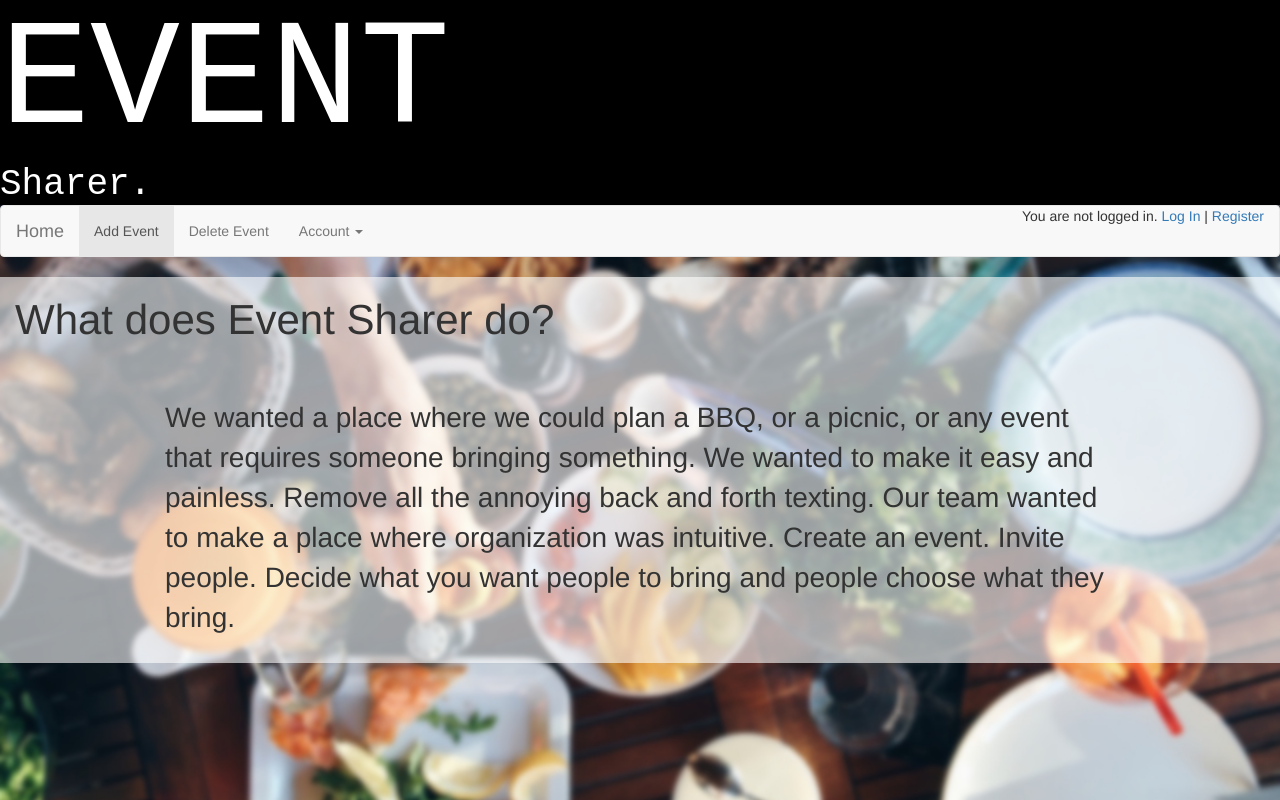
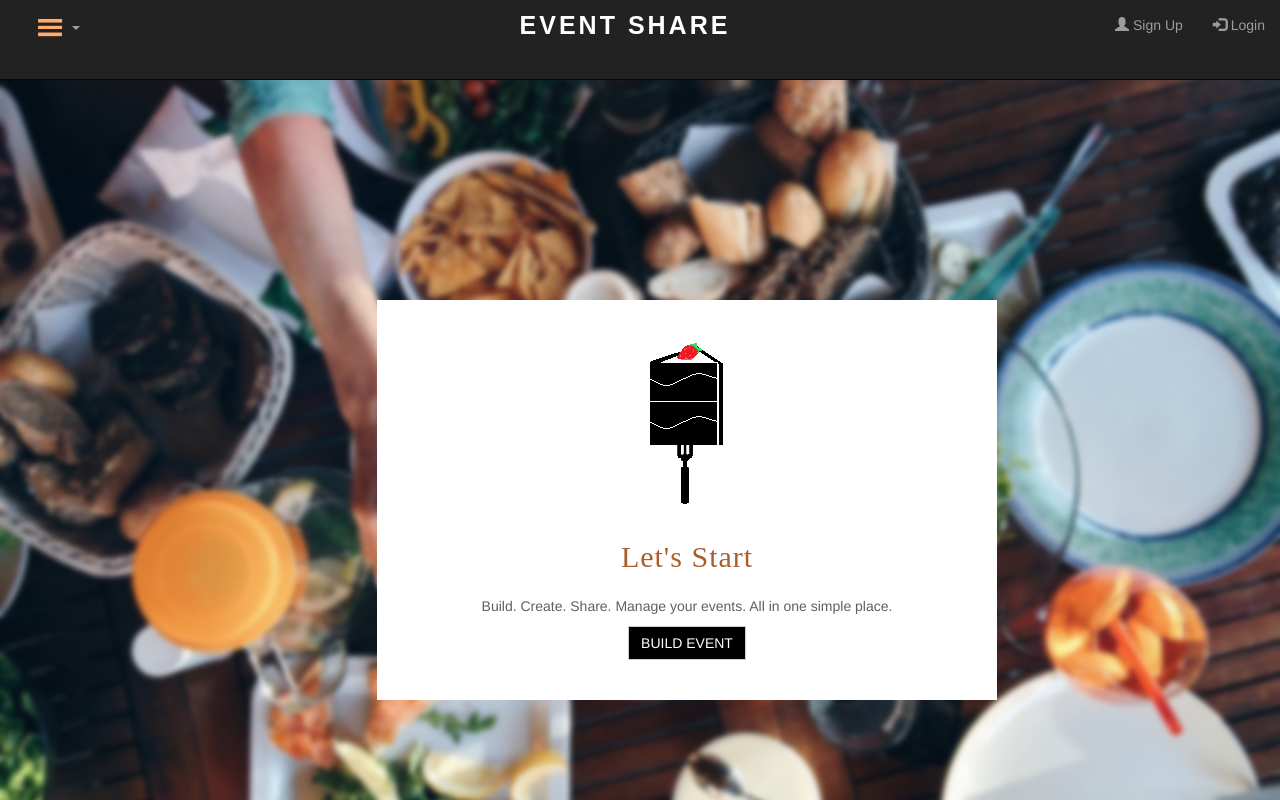
Before and after one commit to big1surg/445webapp, a PHP site: page / in a window 1280 px wide. Run offline with PHP 8.4, Linux system fonts and the light colour scheme.

Commit message:
newest version

```diff
--- a/index.php
+++ b/index.php
@@ -1,202 +1,81 @@
-<!--this php file is for someone already logged in-->
+<!--VERSION2 this php file is for someone already logged in-->
 
 <?php
-//index.php
-//echo '<link href="headings.css" rel="stylesheet">';
-//echo '<link href="indexPage.css" rel="stylesheet">';
 require_once 'includes/global.inc.php';
 ?>
 
 <meta charset="utf-8">
-<meta name="viewport" content="width=device-width, initial-scale=1">
-<link rel="stylesheet" href="indexCSS.css">
+<meta name="viewport" content="width=device-width, initial-scale=1, maximum-scale=1">
+<link rel="stylesheet" href="indexPageCSS.css">
 <link rel="stylesheet" href="bootstrap/bootstrap/css/bootstrap.min.css">
 <script src="https://ajax.googleapis.com/ajax/libs/jquery/1.12.4/jquery.min.js"></script>
 <script src="http://maxcdn.bootstrapcdn.com/bootstrap/3.3.7/js/bootstrap.min.js"></script>
 
 <html>
 <head>
-<style>
-.mySlides {display:none;}
-</style>
 
-<div>
-<style>
-h2{background-color:black; color: white; border: 1px solid; padding:0; margin:0; font-family: "Courier New", georgia, verdana}
-h1{background-color:black; color: white; padding:0; margin:0; font-family: "Courier New", georgia, verdana}
-#eventTitle{font-size: 150px;}
-p{display: incline-block;}
-</style>
-<div>
-<h1 id="eventTitle">EVENT</h1>
+<!--<h1 id="eventTitle">EVENT SHARE</h1>-->
 
-<div class="mySlides">
-  <h1>Creator.</h1>
-</div>
-
-<div class="mySlides">
-  <h1>Maker.</h1>
-</div>
-
-<div class="mySlides">
-  <h1>Planner.</h1>
-</div>
-
-<div class="mySlides">
-  <h1>Sharer.</h1>
-</div>
-
-</div>
-</div>
-<script>
-var slideIndex = 0;
-carousel();
-
-function carousel() {
-    var i;
-    var x = document.getElementsByClassName("mySlides");
-    for (i = 0; i < x.length; i++) {
-      x[i].style.display = "none";
-    }
-    slideIndex++;
-    if (slideIndex > x.length) {
-        slideIndex = 1;
-    }
-    x[slideIndex-1].style.display = "block";
-    setTimeout(carousel, 2000);
-
-}
-</script>
     <title/>E.S.</title>
-	<!--<div id="heading" >
-		<h1/>Event Organizer</h1>
-		<h2/>Create. Share. Add. Invite. Buy. Let's Party</h2>
-	</div>-->
+	<link rel="shortcut icon" href="eventIcon.ico" />
 </head>
-<body>
-
-
-	<!-- nav bar -->
-	<nav class="navbar navbar-default">
+<body id="homePageBody">
+	<!-- collapsible navbar -->
+	<nav class="navbar navbar-inverse navbar-default navbar-static-top">
 	  <div class="container-fluid">
-		<!-- Brand and toggle get grouped for better mobile display -->
 		<div class="navbar-header">
-		  <button type="button" class="navbar-toggle collapsed" data-toggle="collapse" data-target="#bs-example-navbar-collapse-1" aria-expanded="false">
-			<span class="sr-only">Toggle navigation</span>
+		  <button type="button" class="navbar-toggle" data-toggle="collapse" data-target="#myNavbar">
 			<span class="icon-bar"></span>
 			<span class="icon-bar"></span>
 			<span class="icon-bar"></span>
 		  </button>
-		  <a class="navbar-brand" href="#">Home</a>
 		</div>
-		<!-- Collect the nav links, forms, and other content for toggling -->
-		<!-- nav menu -->
-		<div class="collapse navbar-collapse" id="bs-example-navbar-collapse-1">
-		  <!-- nav menu options -->
+		<div class="collapse navbar-collapse" id="myNavbar">
 		  <ul class="nav navbar-nav">
-			<li class="active"><a href="#">Add Event<span class="sr-only">(current)</span></a></li>
-			<li><a href="#">Delete Event</a></li>
-			<!--dropdown -->
+			<!--<li class="active"><a href="#">Home</a></li>-->
 			<li class="dropdown">
-			  <a href="#" class="dropdown-toggle" data-toggle="dropdown" role="button" aria-haspopup="true" aria-expanded="false">Account <span class="caret"></span></a>
+			  <a class="dropdown-toggle" data-toggle="dropdown" href="#"><img src ="images/navbarImage2.png" style="width:40px;height:25px;"><span class="caret"></span></a>
 			  <ul class="dropdown-menu">
-				<!--<li><a href="#">Account</a></li>-->
-				<li><a href="#">Info</a></li>
+				<li><a href="#">Home</a></li>
+				<li><a href="#">Account</a></li>
 				<li><a href="#">Friends</a></li>
-				<li role="separator" class="divider"></li>
 				<li><a href="#">Calendar</a></li>
-				<li role="separator" class="divider"></li>
-				<li><a href="#">Account</a></li>
 			  </ul>
 			</li>
 		  </ul>
-		  <!-- end nav menu options -->
-		  <!-- nav menu submit
-		  <form class="navbar-form navbar-left">
-			<div class="form-group">
-			  <input type="text" class="form-control" placeholder="Search">
-			</div>
-			<button type="submit" class="btn btn-default">Submit</button>
-		  </form>
-		  -->
 
-		  <!-- nav menu dropdown -->
+		  <a class="navbar-brand" href="#">EVENT SHARE</a>
 		  <ul class="nav navbar-nav navbar-right">
-
-			<?php if(isset($_SESSION['logged_in'])) : ?>
-			<?php $user = unserialize($_SESSION['user']); ?>
-			Hello, <?php echo strtoupper($user->username); ?>. You are logged in. <a href="logout.php"/>Logout</a> | <a href="settings.php"/>Change Email</a>
-			<?php else : ?>
-			You are not logged in. <a href="login.php"/>Log In</a> | <a href="register.php"/>Register</a>
-			<?php endif; ?>
-	</div>
-			<!--<li class="dropdown">
-			  <a href="#" class="dropdown-toggle" data-toggle="dropdown" role="button" aria-haspopup="true" aria-expanded="false">Dropdown <span class="caret"></span></a>
-			  <ul class="dropdown-menu">
-				<li><a href="#">Action</a></li>
-				<li><a href="#">Another action</a></li>
-				<li><a href="#">Something else here</a></li>
-				<li role="separator" class="divider"></li>
-				<li><a href="#">Separated link</a></li>
-			  </ul>
-			</li>
-			-->
+			<li><a href="#"><span class="glyphicon glyphicon-user"></span> Sign Up</a></li>
+			<li><a href="#"><span class="glyphicon glyphicon-log-in"></span> Login</a></li>
 		  </ul>
-
-		  <!-- end nav menu dropdown -->
-
-		</div><!-- /.navbar-collapse -->
-
-		<!-- end nav menu -->
-
-	  </div><!-- /.container-fluid -->
+		</div>
+	  </div>
 	</nav>
 
-	<!-- end nav bar -->
+	<!-- end navbar -->
 
-	<!--navigational bar-->
+
 	<!--
-	<div id="events">
-		<ul class = "nav navbar-nav">
-			<li class="active"><a href="index.php">Home<span class="sr-only">(current)</span></a></li>
-			<li><a href="#">Add Event</a></li>
-			<li><a href="#">Delete Event</a></li>
-		</ul>
-	</div>
+	<//?php if(isset($_SESSION['logged_in'])) : ?>
+	<//?php $user = unserialize($_SESSION['user']); ?>
+	Hello, <//?php echo strtoupper($user->username); ?>. You are logged in. <a href="logout.php"/>Logout</a> | <a href="settings.php"/>Change Email</a>
+	<//?php else : ?>
+	You are not logged in. <a href="login.php"/>Log In</a> | <a href="register.php"/>Register</a>
+	<//?php endif; ?>
+	-->
 
-	<div>
-		<h2 id="eventLabel"/>Your Events:</h2>
-		<ul id="eventList">
-			<li>Omid's Graduation</li>
-			<li>Dennis' Potluck</li>
-			<li>Sergio's Birthday</li>
-			<li>Game Night</li>
-			<li><a href="bbqExample.php">BBQ</a></li>
-		</ul>
-
-	</div>-->
-	<!--registration, requires global.inc.php-->
-
-	<!--<div id="registration">
-		<?php if(isset($_SESSION['logged_in'])) : ?>
-		<?php $user = unserialize($_SESSION['user']); ?>
-			Hello, <?php echo strtoupper($user->username); ?>. You are logged in. <a href="logout.php"/>Logout</a> | <a href="settings.php"/>Change Email</a>
-		<?php else : ?>
-			You are not logged in. <a href="login.php"/>Log In</a> | <a href="register.php"/>Register</a>
-		<?php endif; ?>
-	</div>-->
 
 	<!-- information about webapp goes here-->
-	<div class="container-fluid" id="informationDIV">
-		<h3 id="webInfo">What does Event Sharer do?</h3>
-		<br/>
-		<p>We wanted a place where we could plan a BBQ, or a picnic, or any event that requires someone bringing something.
-		We wanted to make it easy and painless. Remove all the annoying back and forth texting.
-		Our team wanted to make a place where organization was intuitive.
-		Create an event. Invite people. Decide what you want people to bring and people choose what they bring.
-
-	</p>
-
+	<div class="container-fluid" id="centerInfo">
+		<div  id="informationDIV"><!-- image-->
+			<img src="webappIMAGE/forkIcon.png" alt="Cake">
+			<!-- sentence -->
+			<h1 id="introduction">Let's Start</h1>
+			<p id = "introductionStatement">Build. Create. Share. Manage your events. All in one simple place.</p>
+			<!-- button here -->
+			<button type="button" class="btn btn-default" id="bottonEvent">BUILD EVENT</button>
+		</div>
 	</div> <!-- end div>
 </body>
 </html>
--- /dev/null
+++ b/indexPageCSS.css
@@ -0,0 +1,73 @@
+
+body{
+	background-image: url("images/background.jpg");
+    background-repeat: no-repeat;
+	background-size: cover;
+}
+* {
+  border-radius: 0 !important;
+}
+
+.navbar-brand {
+  transform: translateX(-50%);
+  left: 50%;
+  position: absolute;
+  color: #FFFFFF !important;
+  font-family: 'Raleway', sans-serif;
+  font-weight: 700;
+  letter-spacing: 3px;
+  font-size: 25px !important;
+}
+
+.navbar{
+	height: 80px;
+}
+
+.container-fluid{
+
+}
+
+.btn-default{
+	background: #000000 !important;
+	color: #FFFFFF !important;
+}
+
+#informationDiv{
+	/*background-color: #ffffff;*/
+	width: 620px;
+    padding: 40px;
+    min-height: 350px;
+    color: #606060;
+    text-align: center;
+    margin: 0 auto;
+    background: #fff;
+    box-sizing: border-box;
+}
+
+#introduction{
+	color: #a85f2e !important;
+	font-family: "Raleway" !important;
+    letter-spacing: 1px !important;
+    line-height: 58px !important;
+    font-size: 30px !important;
+    text-transform: none !important;
+    font-weight: 200 !important;
+}
+
+#buttonEvent{
+    height: 34px !important;
+    line-height: 34px !important;
+    display: block;
+    padding: 0px !important;
+    background: none !important;
+}
+
+#centerInfo{
+	position: absolute;
+	width: 300px;
+	height: 200px;
+	z-index: 15;
+	top: 50%;
+	left: 40%;
+	margin: -100px 0 0 -150px;
+}
```
Also changed, not shown: indexV1.php (added, +204 -0 lines), eventIcon.ico (added), eventIconv2Share.ico (added), images/navbarImage.png (added), images/navbarImage2.png (added), webappIMAGE/eventIcon.png (added), webappIMAGE/eventIconv2.png (added), webappIMAGE/eventIconv2Share.png (added), webappIMAGE/eventShareIcon.png (added), webappIMAGE/forkIcon.png (added).
